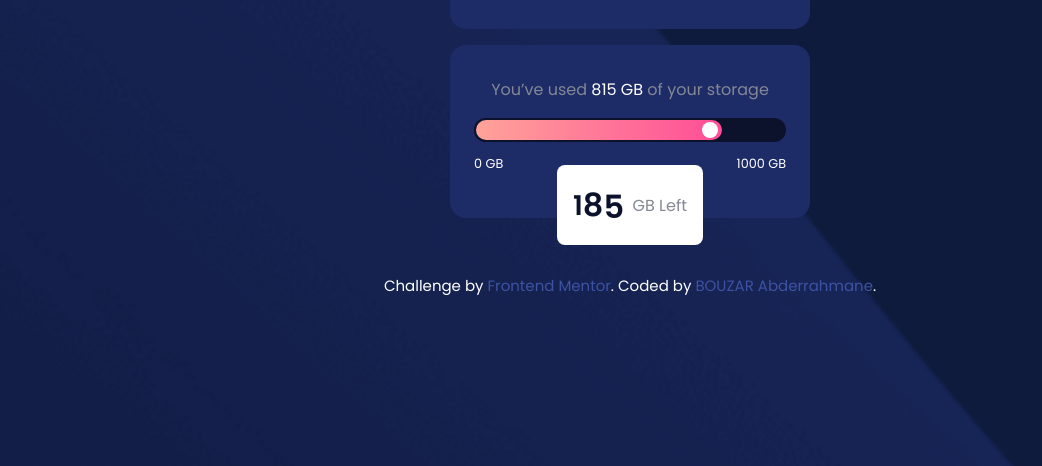
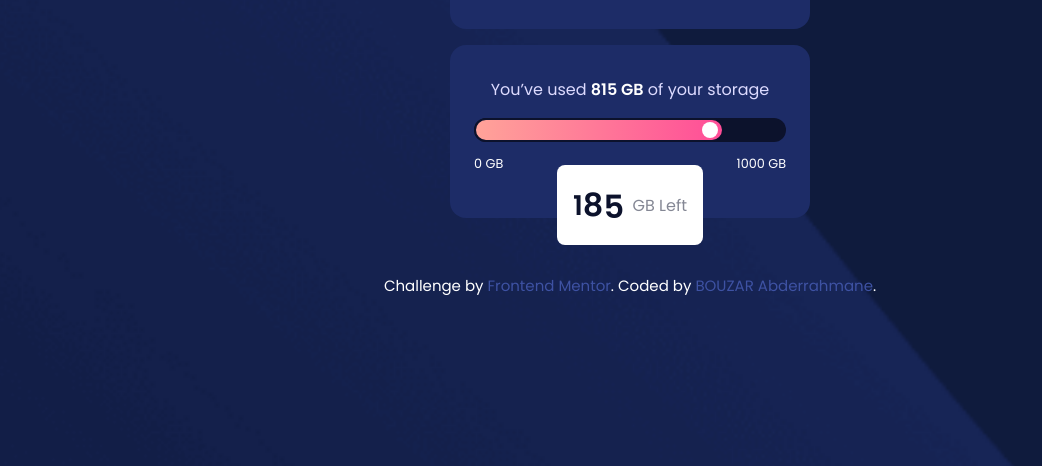
Before and after one commit to AbdouHichem/fylo-data-storage-component, a plain HTML site: page index.html in a window 1280 px wide. Shown: the part 334-800 px from the top of the page, without its empty margins (10-1052 px from the left). Drawn offline with Linux system fonts and the light colour scheme.

Commit message:
add bold to 815 gb

```diff
--- a/css/style.scss
+++ b/css/style.scss
@@ -63,12 +63,13 @@ main {
   //align-items: center;
   flex-direction: column;
   p {
-    color: $GrayishBlue;
+    color: $PaleBlue;
     margin-bottom: 1em;
     text-align: center;
   }
   span {
     color: white;
+    font-weight: bold;
   }
   .bar {
     width: 100%;
```
Also changed, not shown: css/style.css, 1 other file.
